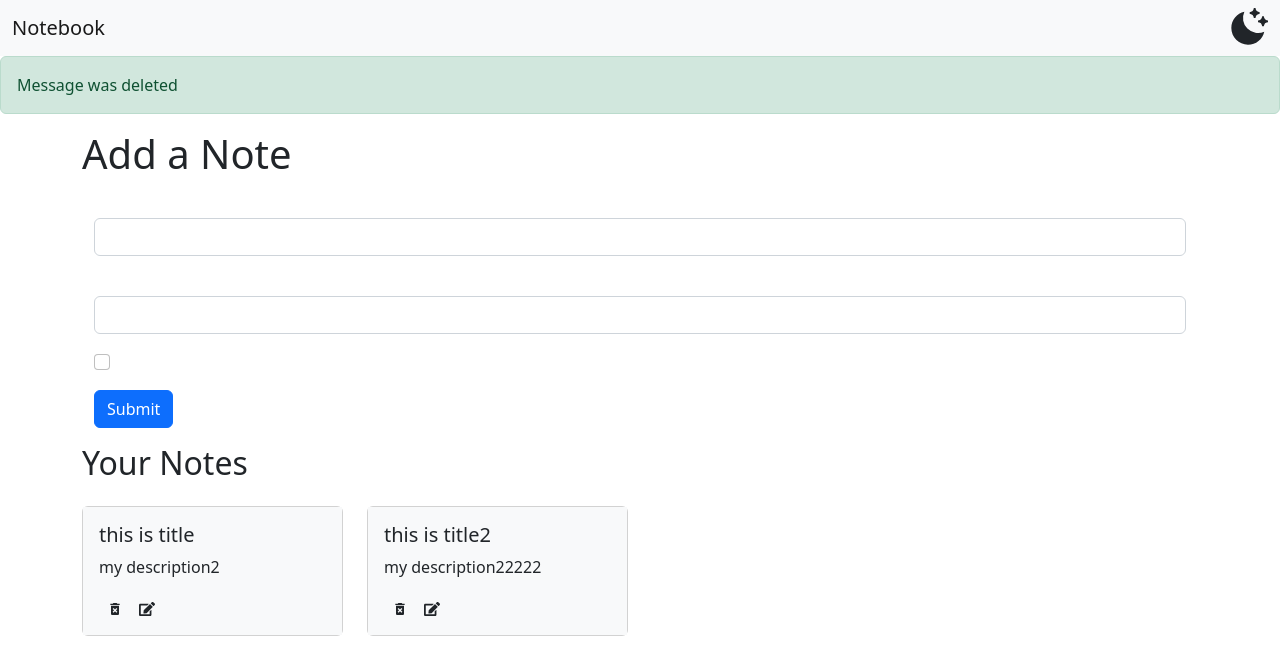
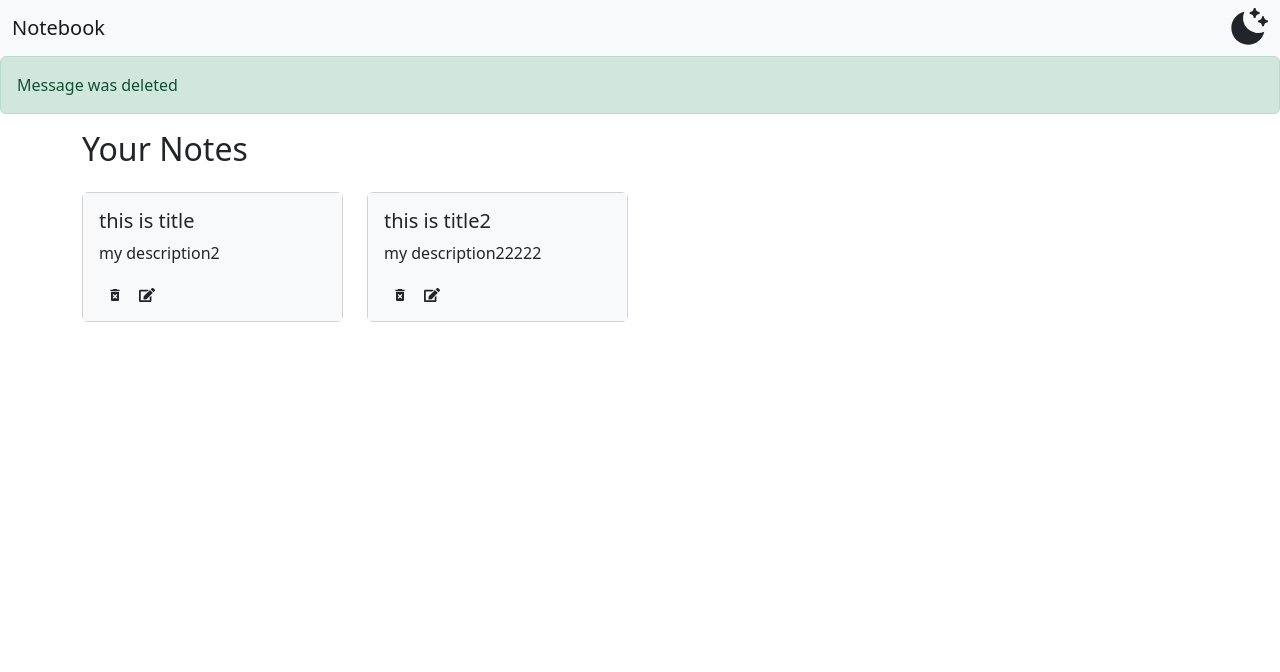
Before and after one commit to ronit18/NoteBook-app, a React (Create React App) app: page / in a window 1280 px wide. Shown: the top 672 px of the page. Built offline with nearby package versions, Linux system fonts and the light colour scheme.

Commit message:
separate addNote component

```diff
--- a/src/components/Home.jsx
+++ b/src/components/Home.jsx
@@ -1,58 +1,10 @@
-import React, { useContext } from "react";
+import React from "react";
 import Notes from "./Notes";
-import noteContext from "../context/notes/noteContext";
 
 const Home = () => {
-	const context = useContext(noteContext);
-	const { mode } = context;
 	return (
 		<>
-			<div className={`text-${mode === "light" ? "dark" : "light"}`}>
-				<h1>Add a Note</h1>
-				<div className="container my-3">
-					<form>
-						<div className="mb-3">
-							<label
-								htmlFor="exampleInputEmail1"
-								className="form-label"
-							></label>
-							<input
-								type="email"
-								className="form-control"
-								id="exampleInputEmail1"
-								aria-describedby="emailHelp"
-							/>
-							<div id="emailHelp" className="form-text"></div>
-						</div>
-						<div className="mb-3">
-							<label
-								htmlFor="exampleInputPassword1"
-								className="form-label"
-							></label>
-							<input
-								type="password"
-								className="form-control"
-								id="exampleInputPassword1"
-							/>
-						</div>
-						<div className="mb-3 form-check">
-							<input
-								type="checkbox"
-								className="form-check-input"
-								id="exampleCheck1"
-							/>
-							<label
-								className="form-check-label"
-								htmlFor="exampleCheck1"
-							></label>
-						</div>
-						<button type="submit" className="btn btn-primary">
-							Submit
-						</button>
-					</form>
-				</div>
-				<Notes />
-			</div>
+			<Notes />
 		</>
 	);
 };
```
